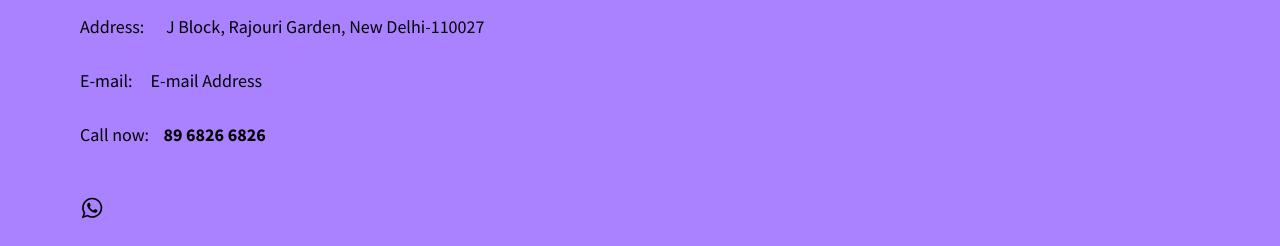
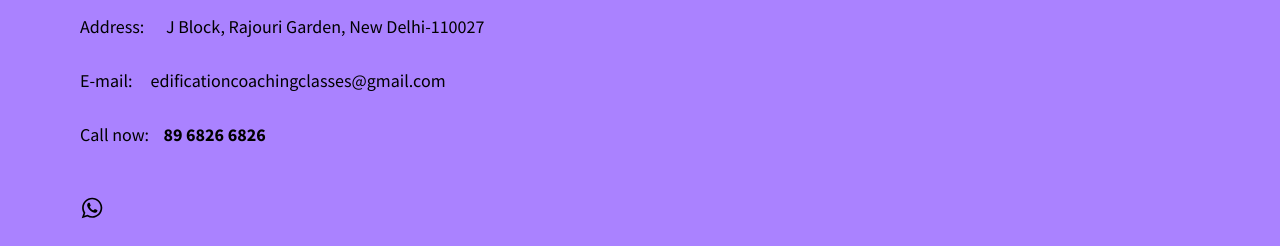
Before and after one commit to Ritikkumar03/edu-gig, a website built with Parcel: page index.html in a window 1280 px wide. Shown: the part 7507-7753 px from the top of the page. Built offline with nearby package versions, Linux system fonts and the light colour scheme.

Commit message:
Update index.html

```diff
--- a/index.html
+++ b/index.html
@@ -675,7 +675,7 @@
                 <br />
                 <br class="home-text78" />
                 <span class="home-text79">
-                  E-mail:&nbsp; &nbsp; &nbsp;E-mail Address
+                  E-mail:&nbsp; &nbsp; &nbsp;edificationcoachingclasses@gmail.com
                 </span>
                 <br />
                 <br class="home-text81" />
```
